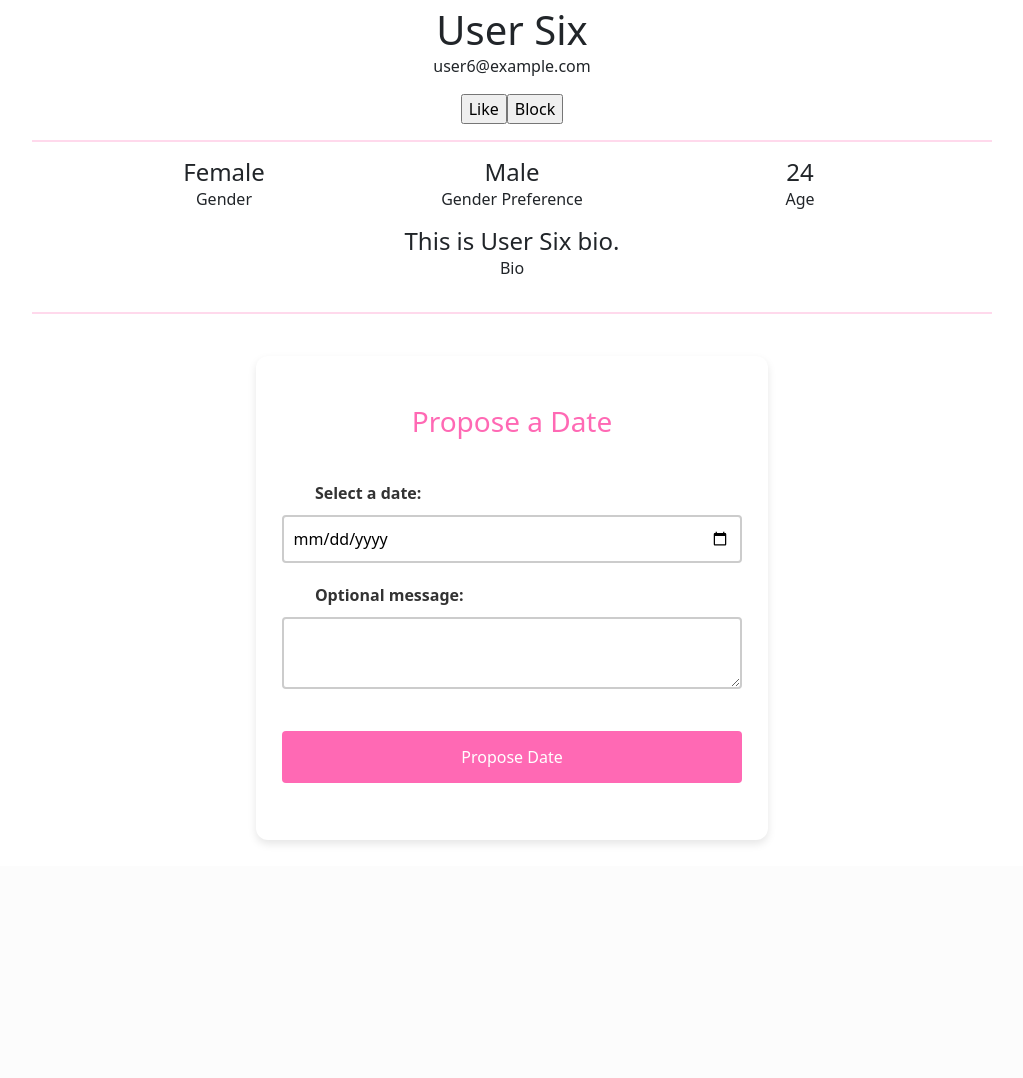
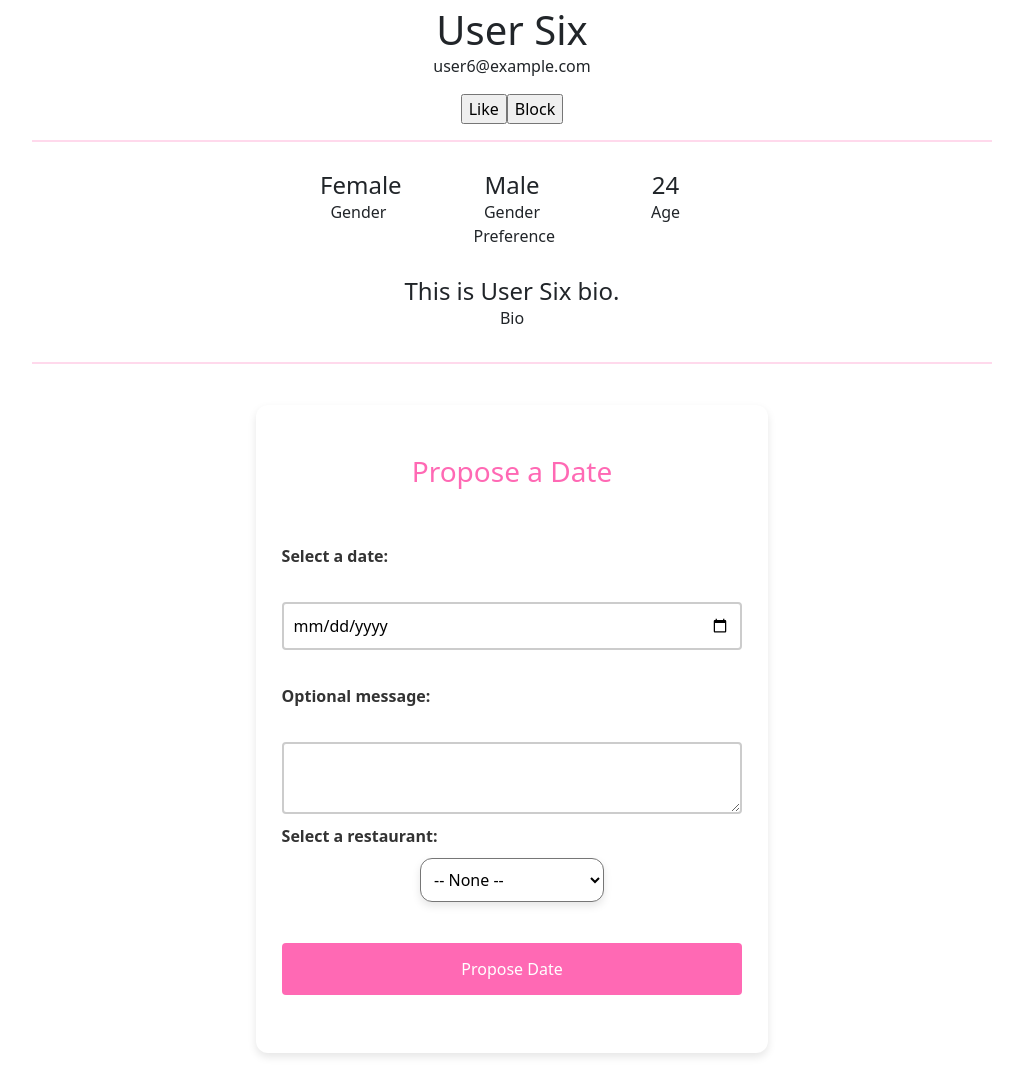
Before and after one commit to jaronwald24/DatingApp, a Flask app: page /profile/6 in a window 1280 px wide. Shown: the part 259-1337 px from the top of the page, without its empty margins (128-1151 px from the left). Before the commit the page ends 1102 px from the top, so only its background shows below. Run offline with Flask 3, Linux system fonts and the light colour scheme; a user stored in the database is signed in.

Commit message:
Insta and restaurant types

```diff
--- a/DatingApp/auth.py
+++ b/DatingApp/auth.py
@@ -48,6 +48,7 @@ def signup_post():
     # profile table
     name = request.form.get("name")
     bio = request.form.get("bio")
+    instagram_username = request.form.get("ig")
     birth_year = int(request.form.get("birth_year"))
     gender = request.form.get("gender")
     genderPreference = request.form.get("genderPreference")
@@ -75,6 +76,7 @@ def signup_post():
         user = new_user,
         fullname=name,
         bio=bio,
+        instagram_username=instagram_username,
         birth_year=birth_year,
         gender=gender,
         genderPreference=genderPreference,
@@ -90,8 +92,7 @@ def signup_post():
         new_path = photo_filename(new_photo)
         uploaded_file.save(new_path)
 
-    flash("You've successfully signed up!")
-    return redirect(url_for("main.index"))
+    return redirect(url_for("auth.login"))
 
 @bp.route("/login")
 def login():
--- a/DatingApp/main.py
+++ b/DatingApp/main.py
@@ -1,4 +1,4 @@
-from datetime import datetime
+from datetime import datetime, timedelta
 import random
 import dateutil.tz
 
@@ -63,8 +63,13 @@ def profile(user_id):
         block_button = "block"
 
 
+    # Received proposals are filtered out after 10 days, keeping the user's profile page clean
+    # Note this gets all received proposals, and we filter by proposed/rejected/ignored in the template
     received_proposals = (
-        DateProposal.query.filter_by(recipient_id=user.id, status=model.ProposalStatus.proposed.value).all()
+        DateProposal.query.filter(
+            DateProposal.recipient_id == user.id,
+            DateProposal.created_time >= datetime.now() - timedelta(days=10)
+        ).all()
         if curUser.id == user.id else []
     )
     sent_proposals = DateProposal.query.filter_by(proposer_id=curUser.id).all()
@@ -136,6 +141,7 @@ def editProfilePost():
 
     dbUser.profile.bio = request.form.get("bio")
     print('bio', request.form.get("bio"))
+    dbUser.profile.instagram_username = request.form.get("ig") or dbUser.instagram_username
     dbUser.profile.birth_year = request.form.get("birth_year") or dbUser.profile.birth_year
     dbUser.profile.gender = request.form.get("gender") or dbUser.profile.gender
     dbUser.profile.genderPreference = request.form.get("genderPreference") or dbUser.profile.genderPreference
@@ -323,17 +329,24 @@ def propose_date(recipient_id):
                 flash("Please select a future date.")
                 return redirect(url_for("main.profile", user_id=recipient_id))
 
-            # Check for table availability
+
             proposals_on_day = DateProposal.query.filter_by(
                 proposed_day=proposed_day, status=model.ProposalStatus.proposed.value
             ).count()
+
+            dates_on_day = DateProposal.query.filter_by(
+                proposed_day=proposed_day, status=model.ProposalStatus.accepted.value
+            ).count()
+
             max_tables = 10  # Assuming 10 tables per night
-            if proposals_on_day >= max_tables:
+
+            if proposals_on_day + dates_on_day >= max_tables:
                 flash("No available tables for the selected night.")
                 return redirect(url_for("main.profile", user_id=recipient_id))
 
             # Create the date proposal
             optional_message = request.form.get("optional_message")
+            restaurant = request.form.get("restaurant")
             if curUser in recipient.blocking:
                 setStatus = model.ProposalStatus.ignored.value
             else:
@@ -343,7 +356,8 @@ def propose_date(recipient_id):
                 recipient_id=recipient.id,
                 created_time=datetime.now(),
                 proposed_day=proposed_day,
-                status=setStatus,  # Enum value as integer
+                restaurant_type=restaurant,
+                status=setStatus,
                 proposingMessage=optional_message
             )
             db.session.add(proposal)
--- a/DatingApp/static/DatingApp.css
+++ b/DatingApp/static/DatingApp.css
@@ -99,8 +99,8 @@ body {
     width: 50%;
 }
 
-.createProfileContainer, .loginContainer, .editProfileContainer h2 {
-    font-size: 2em;
+.createProfileContainer h2 {
+    font-size: 2.5em;
     margin: 0;
     padding: 5px 0px 10px 0px;
     color: #ff69b4;
@@ -108,15 +108,14 @@ body {
     text-align:left;
 }
 
-.createProfileElement, .loginContainer, .editProfileContainer label {
+.createProfileElement label {
     font-weight: bold;
-    font-size: 1.5em;
     padding-top: 10px;
     color: #ff69b4;
     text-align: left;
 }
 
-.createProfileElement, .editProfileElement input[type="number"]{
+.createProfileElement input[type="number"]{
     width: 100%;
     padding: 5px;
     box-sizing: border-box;
@@ -125,7 +124,7 @@ body {
     align-self: left;
 }
 
-.createProfileElement, .editProfileElement select{
+.createProfileElement select{
     width: 100%;
     padding: 5px;
     box-sizing: border-box;
@@ -134,8 +133,7 @@ body {
     align-self: left;
 }
 
-
-.createProfileElement, .editProfileElement input[type="file"]{
+.createProfileElement input[type="file"]{
     padding: 5px;
     box-sizing: border-box;
     border: 2px solid #ccc;
@@ -159,8 +157,9 @@ body {
 .profileElements {
     display: flex;
     flex-direction: row;
-    justify-content: space-evenly;
-    width: 75%;
+    justify-content: space-between;
+    width: 30%;
+    margin: 1% 1%;
 }
 
 .pfp {
@@ -345,9 +344,9 @@ body {
 }
 
 .propose-date label {
-    margin-top: 10px;
     font-weight: bold;
     color: #333;
+    display: flex;
 }
 
 .propose-date input[type="date"],
@@ -360,6 +359,17 @@ body {
     border-radius: 4px;
 }
 
+.propose-date select{
+    display: flex;
+    flex-direction: column;
+    width: 40%;
+    margin: 2% auto;
+    padding: 2%;
+    background-color: white;
+    border-radius: 12px;
+    box-shadow: 0 4px 8px rgba(0, 0, 0, 0.1);
+}
+
 .propose-date button {
     width: 100%;
     background-color: #ff69b4;
@@ -370,6 +380,8 @@ body {
     border-radius: 4px;
     cursor: pointer;
 }
+
+
 
 .proposal {
     display: flex;
@@ -466,7 +478,3 @@ body {
     color: #fff;
     background-color: #ff69b4;
 }
-
-.emoji {
-    margin: 5px 5px;
-}
--- a/DatingApp/templates/auth/signup.html
+++ b/DatingApp/templates/auth/signup.html
@@ -33,6 +33,10 @@
             <div class="createProfileElement">
                 <label for="bio">Bio:</label>
                 <textarea id="bio" placeholder="Hi, my name is..." name="bio"></textarea>
+            </div>
+            <div class="createProfileElement">
+                <label for="ig">Instagram Username:</label>
+                <textarea placeholder="john_snow" name="ig"></textarea>
             </div>
             <div class="createProfileElement">
                 <label for="birth_year">Birth Year:</label>
--- a/DatingApp/templates/main/editProfile.html
+++ b/DatingApp/templates/main/editProfile.html
@@ -17,6 +17,10 @@
         <div class="editProfileElement">
             <label for="bio">Bio:</label>
             <textarea id="bio" placeholder="Hi, my name is..." name="bio">{{ user.profile.bio }}</textarea>
+        </div>
+        <div class="editProfileElement">
+            <label for="ig">Instagram Username:</label>
+            <textarea id = "ig" placeholder="john_snow" name="ig">{{ user.profile.instagram_username }}</textarea>
         </div>
         <div class="editProfileElement">
             <label for="birth_year">Birth Year:</label>
--- a/DatingApp/templates/main/profile.html
+++ b/DatingApp/templates/main/profile.html
@@ -70,6 +70,13 @@
         <h4 style="margin-bottom: 0; word-break: break-word; text-align: center">{{user.profile.bio}}</h4>
         <p style="text-align: center">Bio</p>
     </div>
+    {% if user.profile.instagram_username %}
+    <div>
+        <a href="https://www.instagram.com/{{ user.profile.instagram_username }}" target="_blank" style="text-decoration: none; color: #ff69b4;">
+            Visit {{ user.profile.fullname }}'s Instagram
+        </a>
+    </div>
+{% endif %}
     <hr style="border: 1px solid ; color:#ff69b4; width: 75%">
 </div>
 {% if curUser.id != user.id %}
@@ -80,6 +87,16 @@
         <input type="date" id="proposed_day" name="proposed_day" required>
         <label for="optional_message">Optional message:</label>
         <textarea id="optional_message" name="optional_message"></textarea>
+        <label for="restaurant"> Select a restaurant:</label>
+        <select id="restaurant" name="restaurant">
+            <option value="" selected>-- None --</option>
+            <option value="0">Mexican</option>
+            <option value="1">Italian</option>
+            <option value="2">Chinese</option>
+            <option value="3">Japanese</option>
+            <option value="4">Indian</option>
+            <option value="5">Thai</option>
+        </select>
         <button type="submit">Propose Date</button>
     </form>
 </div>
@@ -185,10 +202,36 @@
                 <div class="proposal">
                     {% if date.proposer.id == current_user.id %}
                         <p>Set a date with {{ date.recipient.username }} for {{ date.proposed_day.strftime('%Y-%m-%d') }}</p>
-                        <p>They replied: {{date.replyMessage}}</p>
+                        {% if date.replyMessage %}
+                            <p>They replied: {{ date.replyMessage }}</p>
+                        {% endif %}
+                        {% if date.restaurant_type %}
+                            <p>Restaurant:
+                                {% if date.restaurant_type == '0' %} Mexican
+                                {% elif date.restaurant_type == '1' %} Italian
+                                {% elif date.restaurant_type == '2' %} Chinese
+                                {% elif date.restaurant_type == '3' %} Japanese
+                                {% elif date.restaurant_type == '4' %} Indian
+                                {% elif date.restaurant_type == '5' %} Thai
+                                {% endif %}
+                            </p>
+                        {% endif %}
                     {% else %}
                         <p>{{ date.proposer.username }} set a date with you for {{ date.proposed_day.strftime('%Y-%m-%d')}}</p>
+                        {%if date.replyMessage %}
                         <p>Your reply: {{date.replyMessage}}</p>
+                        {% endif %}
+                        {% if date.restaurant_type %}
+                            <p>Restaurant:
+                                {% if date.restaurant_type == '0' %} Mexican
+                                {% elif date.restaurant_type == '1' %} Italian
+                                {% elif date.restaurant_type == '2' %} Chinese
+                                {% elif date.restaurant_type == '3' %} Japanese
+                                {% elif date.restaurant_type == '4' %} Indian
+                                {% elif date.restaurant_type == '5' %} Thai
+                                {% endif %}
+                            </p>
+                        {% endif %}
                     {% endif %}
                 </div>
             {% endfor %}
@@ -201,9 +244,23 @@
                 <p style="font-size: 1em; color: red; text-align: center; font-weight: bold; text-shadow: 1px 1px 2px #000000;">No proposals received</p>
             {% endif %}
             {% for proposal in received_proposals %}
+                {%if proposal.status == '0'%}
                 <div class="proposal">
                     <p>{{ proposal.proposer.username }} proposed a date for {{ proposal.proposed_day.strftime('%Y-%m-%d') }}</p>
-                    <p>Message: {{proposal.proposingMessage}}</p>
+                    {% if proposal.proposingMessage %}
+                        <p>Message: {{proposal.proposingMessage}}</p>
+                    {% endif %}
+                    {% if proposal.restaurant_type %}
+                        <p>Restaurant:
+                            {% if proposal.restaurant_type == '0' %} Mexican
+                            {% elif proposal.restaurant_type == '1' %} Italian
+                            {% elif proposal.restaurant_type == '2' %} Chinese
+                            {% elif proposal.restaurant_type == '3' %} Japanese
+                            {% elif proposal.restaurant_type == '4' %} Indian
+                            {% elif proposal.restaurant_type == '5' %} Thai
+                            {% endif %}
+                        </p>
+                    {% endif %}
                     <form action="{{ url_for('main.respond_proposal', proposal_id=proposal.id) }}" method="post">
                         <div id = "response-wrapper">
                             <div id = "optional_message">
@@ -219,6 +276,7 @@
                         </div>
                     </form>
                 </div>
+                {% endif %}
             {% endfor %}
         </div>
 
@@ -229,7 +287,20 @@
                 {% if proposal.status == '0' or proposal.status == '3'%}
                     <div class="proposal">
                         <p>Proposed to {{ proposal.recipient.username }} for {{ proposal.proposed_day.strftime('%Y-%m-%d') }}</p>
-                        <p>Message: {{proposal.proposingMessage}}</p>
+                        {%if proposal.proposingMessage %}
+                            <p>Message: {{proposal.proposingMessage}}</p>
+                        {% endif %}
+                        {% if proposal.restaurant_type %}
+                            <p>Restaurant:
+                                {% if proposal.restaurant_type == '0' %} Mexican
+                                {% elif proposal.restaurant_type == '1' %} Italian
+                                {% elif proposal.restaurant_type == '2' %} Chinese
+                                {% elif proposal.restaurant_type == '3' %} Japanese
+                                {% elif proposal.restaurant_type == '4' %} Indian
+                                {% elif proposal.restaurant_type == '5' %} Thai
+                                {% endif %}
+                            </p>
+                        {% endif %}
                         <p>Status: Proposed</p>
                     </div>
                 {% endif %}
@@ -239,11 +310,27 @@
         <!-- Replied Proposals Section-->
         <div class="proposal-section">
             <h3>Replied</h3>
-            {% for proposal in sent_proposals %}
+            {% for proposal in received_proposals %}
                 {% if proposal.status != '0' and proposal.status != '3' and proposal.status != '1'%}
                     <div class="proposal">
                         <p>Proposed to {{ proposal.recipient.username }} for {{ proposal.proposed_day.strftime('%Y-%m-%d') }}</p>
-                        <p>Message: {{proposal.replyMessage}}</p>
+                        {%if proposal.proposingMessage %}
+                            <p>Message: {{proposal.proposingMessage}}</p>
+                        {% endif %}
+                        {% if proposal.replyMessage %}
+                            <p>Reply: {{proposal.replyMessage}}</p>
+                        {% endif %}
+                        {% if proposal.restaurant_type %}
+                            <p>Restaurant:
+                                {% if proposal.restaurant_type == '0' %} Mexican
+                                {% elif proposal.restaurant_type == '1' %} Italian
+                                {% elif proposal.restaurant_type == '2' %} Chinese
+                                {% elif proposal.restaurant_type == '3' %} Japanese
+                                {% elif proposal.restaurant_type == '4' %} Indian
+                                {% elif proposal.restaurant_type == '5' %} Thai
+                                {% endif %}
+                            </p>
+                        {% endif %}
                         <p>Status:
                         {% if proposal.status == '2' %}
                             Rejected
```
Also changed, not shown: DatingApp/model.py (+10 -0 lines), DatingApp/static/photos/photo-1.jpg (added), DatingApp/static/photos/photo-2.jpg, instance/DatingApp.db.
